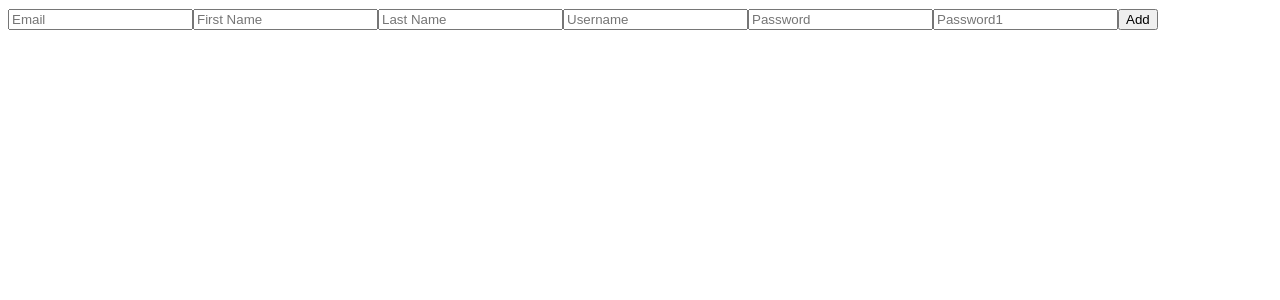
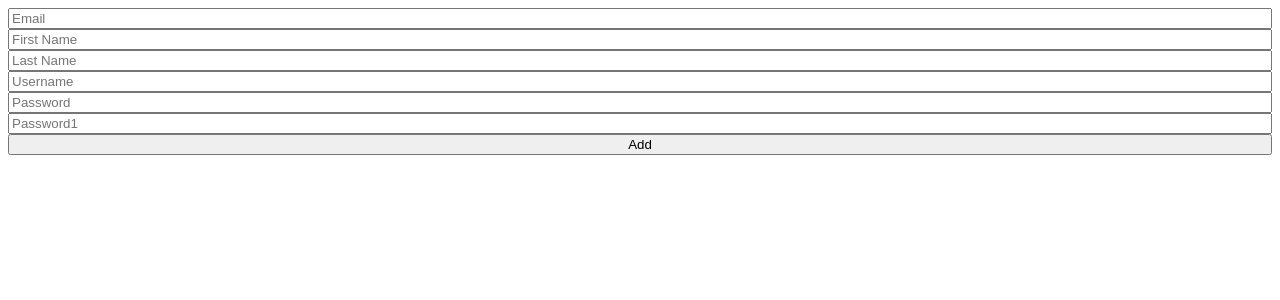
Before and after one commit to dong53358/to-do-list, a React (Create React App) app: page / in a window 1280 px wide. Shown: the top 300 px of the page. Built offline with nearby package versions, Linux system fonts and the light colour scheme.

Commit message:
form errors

```diff
--- a/src/ToDoList.tsx
+++ b/src/ToDoList.tsx
@@ -32,13 +32,15 @@ function ToDolist() {
 */
 
 function ToDoList() {
-  const { register, handleSubmit } = useForm();
-  const onValid = (data: any) => {
-    console.log(data);
-  };
+  const { register, handleSubmit, formState } = useForm();
+  const onValid = (data: any) => {};
+  console.log(formState.errors);
   return (
     <div>
-      <form onSubmit={handleSubmit(onValid)}>
+      <form
+        style={{ display: "flex", flexDirection: "column" }}
+        onSubmit={handleSubmit(onValid)}
+      >
         <input {...register("email", { required: true })} placeholder="Email" />
         <input
           {...register("firstName", { required: true })}
@@ -49,15 +51,21 @@ function ToDoList() {
           placeholder="Last Name"
         />
         <input
-          {...register("username", { required: true })}
+          {...register("username", { required: true, minLength: 5 })}
           placeholder="Username"
         />
         <input
-          {...register("password", { required: true })}
+          {...register("password", { required: true, minLength: 5 })}
           placeholder="Password"
         />
         <input
-          {...register("password1", { required: true })}
+          {...register("password1", {
+            required: "Password is required",
+            minLength: {
+              value: 5,
+              message: "Your password is too short.",
+            },
+          })}
           placeholder="Password1"
         />
         <button>Add</button>
```
